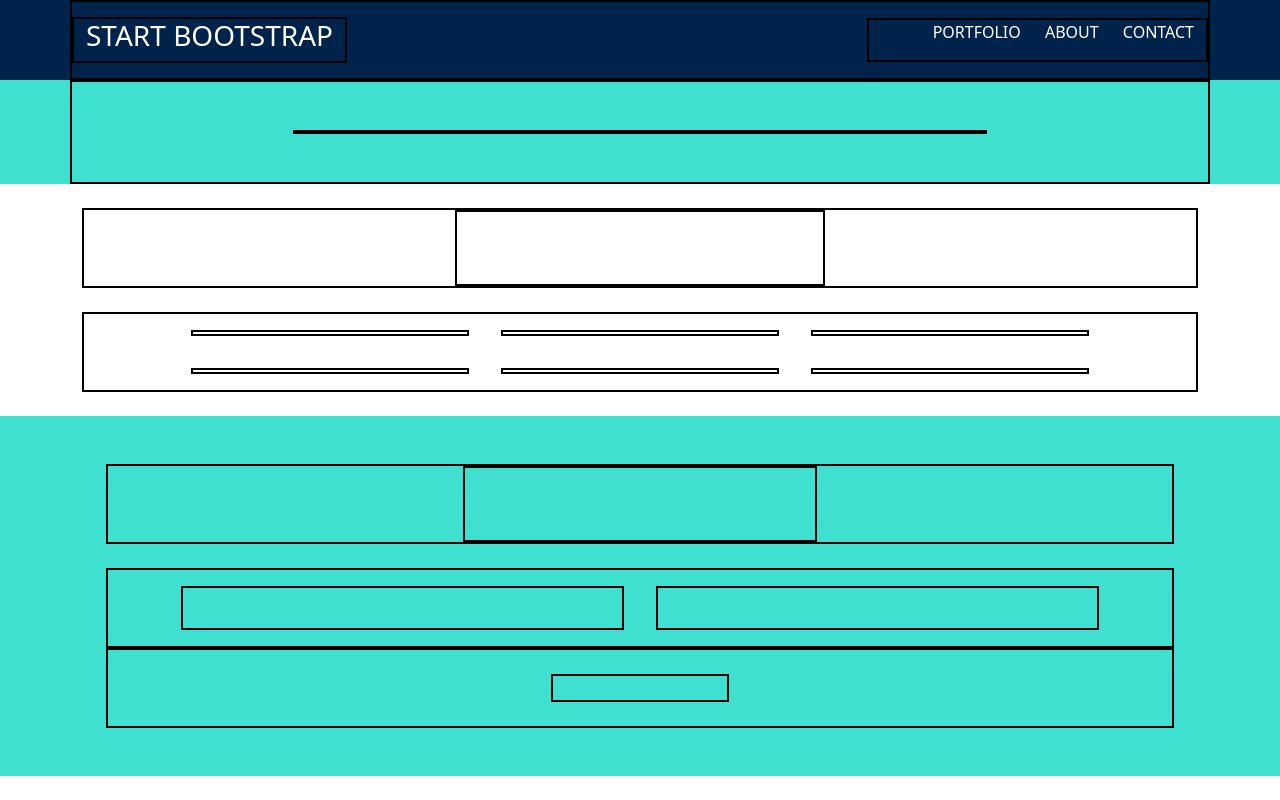
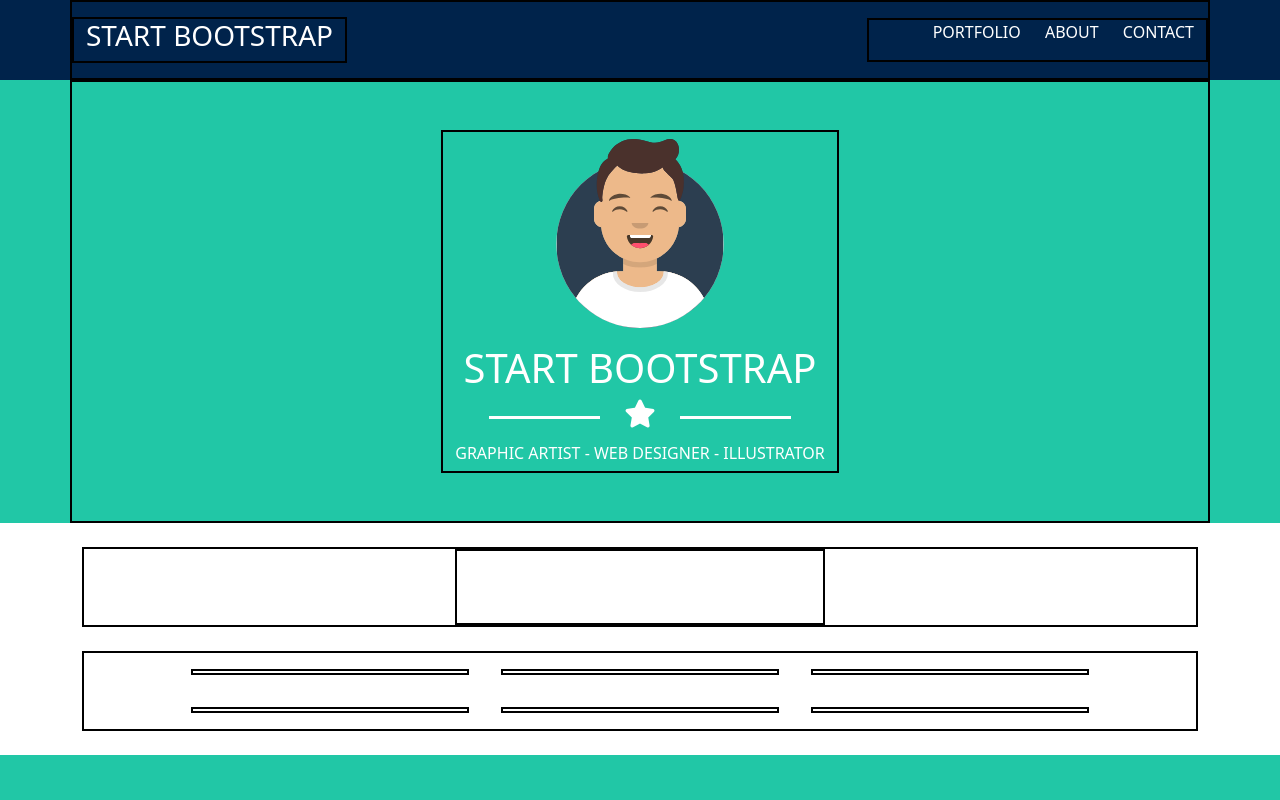
Before and after one commit to Serena-Dong/html-css-bootstrap-freelancer, a plain HTML site: page index.html in a window 1280 px wide. Shown: the top 800 px of the page. Drawn offline with nearby package versions, Linux system fonts and the light colour scheme.

Commit message:
intro contents

```diff
--- a/index.html
+++ b/index.html
@@ -40,11 +40,18 @@
 
     <main>
 
-        <section id="intro" class="bg-turquoise text-white">
+        <section id="intro" class="bg-green text-white">
             <div class="container">
                 <div class="row justify-content-center p-5">
-                    <div class="col-8">
-
+                    <div class="col-auto text-center">
+                        <img class="mb-3" src="./img/avatar.svg" alt="">
+                        <h1>START BOOTSTRAP</h1>
+                        <div class="star d-flex justify-content-center align-items-center mb-2">
+                            <div class="line me-4"></div>
+                            <span><i class="fa-solid fa-star h3"></i></span>
+                            <div class="line ms-4"></div>
+                        </div>
+                        <p class="h6">GRAPHIC ARTIST - WEB DESIGNER - ILLUSTRATOR</p>
                     </div>
                 </div>
             </div>
@@ -66,7 +73,7 @@
 
             </div>
         </section>
-        <section id="about" class="bg-turquoise text-white">
+        <section id="about" class="bg-green text-white">
             <div class="container p-5">
 
                 <div class="row mb-4 justify-content-center">
--- a/style.css
+++ b/style.css
@@ -6,8 +6,8 @@
     border: 2px black solid;
 }
 
-.bg-turquoise{
-    background-color: turquoise;
+.bg-green{
+    background-color: rgb(33, 199, 166);
 }
 .bg-darkblue{
     background-color: rgb(0, 35, 75);
@@ -25,6 +25,9 @@ ul li{
     list-style: none;
     display: inline;
     margin-left: 20px;
+}
+img{
+    width: 50%;
 }
 
 /* HEADER */
@@ -53,6 +56,12 @@ section{
 
 
 /* #INTRO */
+
+.line{
+    background-color: white;
+    width: 30%;
+    height: 3px;
+}
 /* #PORTFOLIO */
 /* #ABOUT */
 /* #CONTACT */
@@ -74,7 +83,8 @@ footer .footer-top .container{
 
 @media screen and (max-width: 578px) {
     .container{
-        max-width: 560px;
+        width: 500px;
+        padding: 0;
     }
     #nav-actions{
         display: none;
@@ -82,6 +92,9 @@ footer .footer-top .container{
     .fa-bars{
         display: block;
     }
+    img{
+        width: 60%;
+    }
     #portfolio .row:last-child, .footer-top .row{
         flex-direction: column;
     }
```
